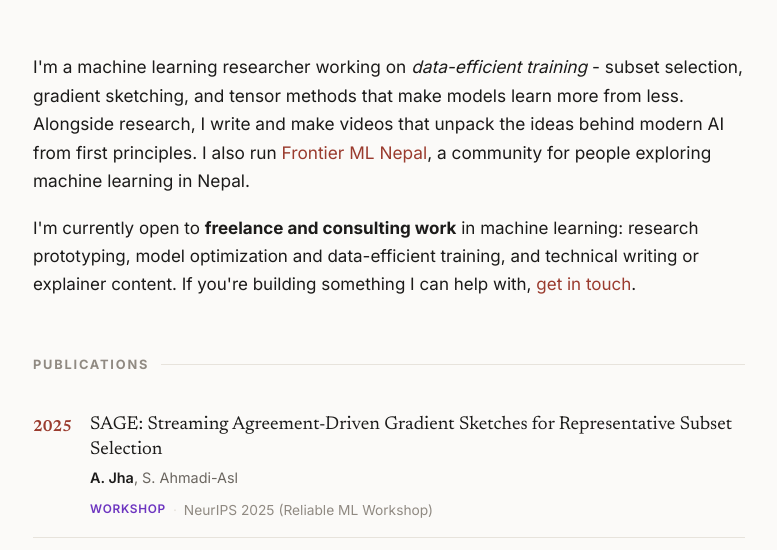
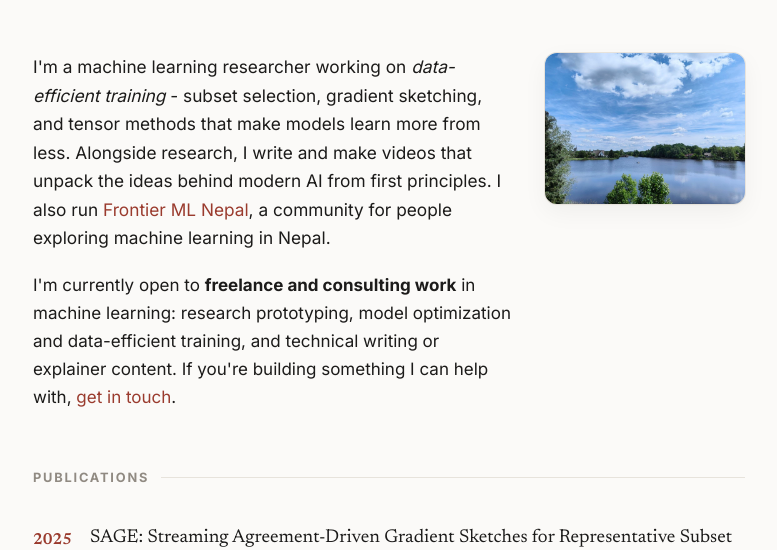
Before and after one commit to ashishjv1/ashishjv1.github.io, a plain HTML site: page index.html in a window 1280 px wide. Shown: the part 229-779 px from the top of the page, without its empty margins (251-1028 px from the left). Drawn offline with Linux system fonts and the light colour scheme.

Commit message:
Add framed photo beside About bio (collage-ready)

```diff
--- a/index.html
+++ b/index.html
@@ -128,6 +128,16 @@
     p { margin: 0 0 18px; }
     .lead { font-size: 1.08rem; }
 
+    /* ---------- About: bio text + photo(s) beside it ---------- */
+    .about { display: grid; grid-template-columns: 1fr 200px; gap: 34px; align-items: start; }
+    .about-text p:last-child { margin-bottom: 0; }
+    .about-media { display: grid; grid-template-columns: 1fr; gap: 12px; }
+    .about-media figure { margin: 0; }
+    .about-media img {
+      display: block; width: 100%; height: auto; border-radius: 12px;
+      box-shadow: 0 0 0 1px var(--border), var(--shadow);
+    }
+
     /* ---------- Publications ---------- */
     ol.pubs { list-style: none; margin: 0; padding: 0; counter-reset: pub; }
     ol.pubs li {
@@ -198,6 +208,8 @@
       .wrap { padding: 44px 20px 72px; }
       header { gap: 18px; }
       .avatar { width: 88px; height: 88px; }
+      .about { grid-template-columns: 1fr; gap: 22px; }
+      .about-media { grid-template-columns: 1fr 1fr; max-width: 320px; }
       h1 { font-size: 1.8rem; }
       .video-grid { grid-template-columns: 1fr; }
       ol.pubs li { grid-template-columns: 1fr; gap: 6px; }
@@ -246,7 +258,8 @@
     <!-- ============================================================
          ABOUT
          ============================================================ -->
-    <section id="about">
+    <section id="about" class="about">
+      <div class="about-text">
         <p class="lead">
           I'm a machine learning researcher working on <em>data-efficient training</em> -
           subset selection, gradient sketching, and tensor methods that make models
@@ -261,6 +274,14 @@
           and technical writing or explainer content. If you're building something I can
           help with, <a href="mailto:ashish.jhav1@hotmail.com">get in touch</a>.
         </p>
+      </div>
+      <!-- Photos beside the bio. Add more <figure>s here and they'll form a grid.
+           Each image loads its file by name; swap the file to change the photo. -->
+      <div class="about-media">
+        <figure>
+          <img src="photo.jpg" alt="" loading="lazy" onerror="this.closest('figure').style.display='none'" />
+        </figure>
+      </div>
     </section>
 
     <!-- ============================================================
```
Also changed, not shown: README.md, photo.jpg (added). Lines whose indentation alone changed are shown as unchanged.
